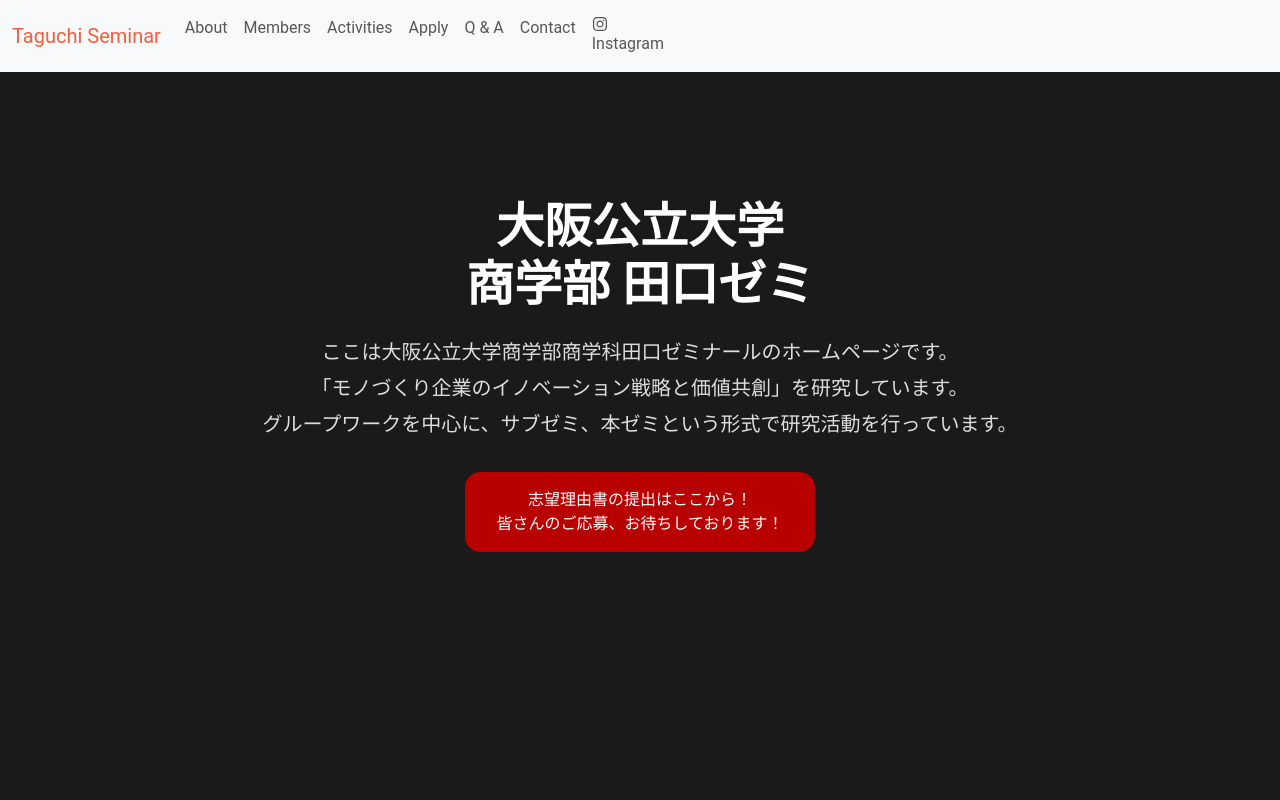
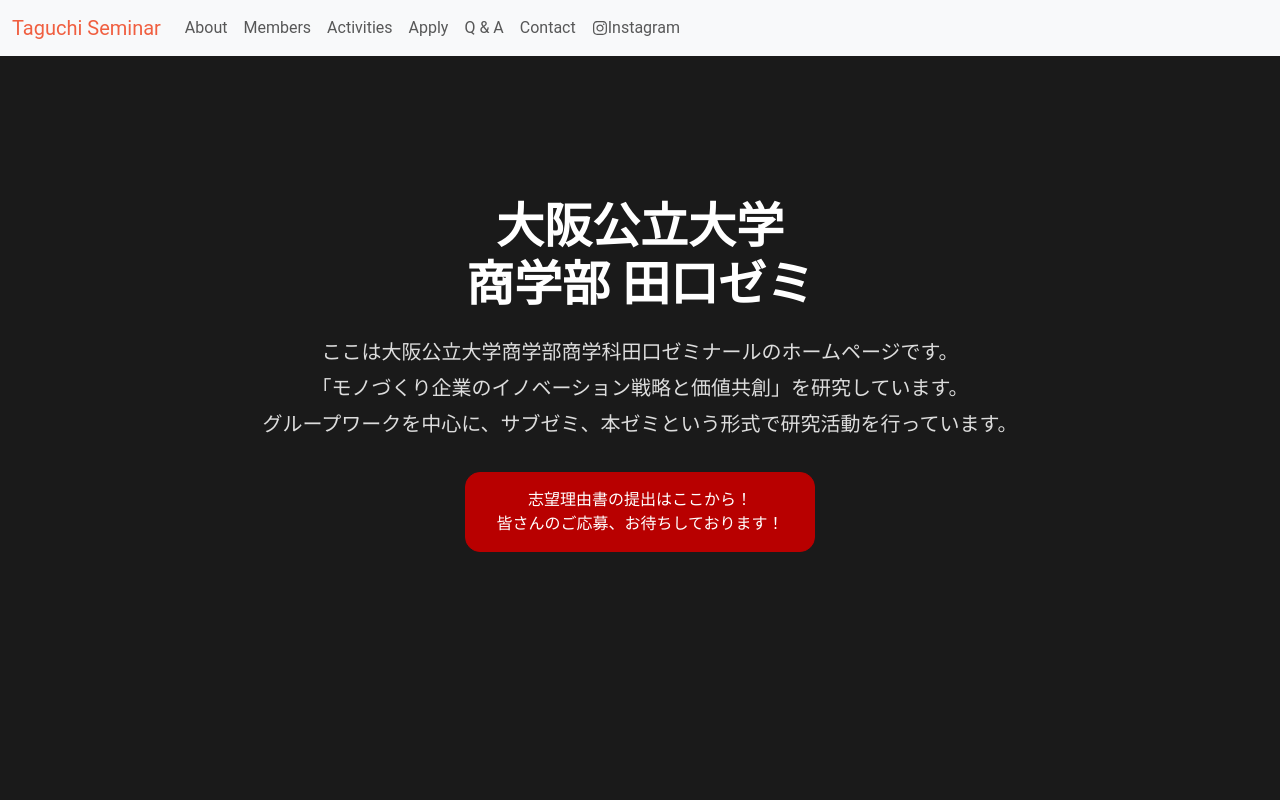
Before and after one commit to takuto-abc/taguchi_react, a Next.js app: page / in a window 1280 px wide. Shown: the top 800 px of the page. Built offline with nearby package versions, Linux system fonts and the light colour scheme.

Commit message:
navbarの修正

```diff
--- a/components/NavigationBar.tsx
+++ b/components/NavigationBar.tsx
@@ -42,6 +42,7 @@
               href="https://www.instagram.com/taguc_chaaan?igshid=azZlcmRrZDgyb2xq&utm_source=qr"
               target="_blank"
               rel="noopener noreferrer"
+              className="d-flex align-items-center"  // アイコンとテキストの位置調整
             >
               <FaInstagram /> Instagram
             </Nav.Link>
--- a/styles/Home.module.css
+++ b/styles/Home.module.css
@@ -124,4 +124,8 @@
     padding: 10px 20px;
     font-size: 0.9rem;
   }
+
+  .navbar {
+    display: none;
+  }
 }
```
